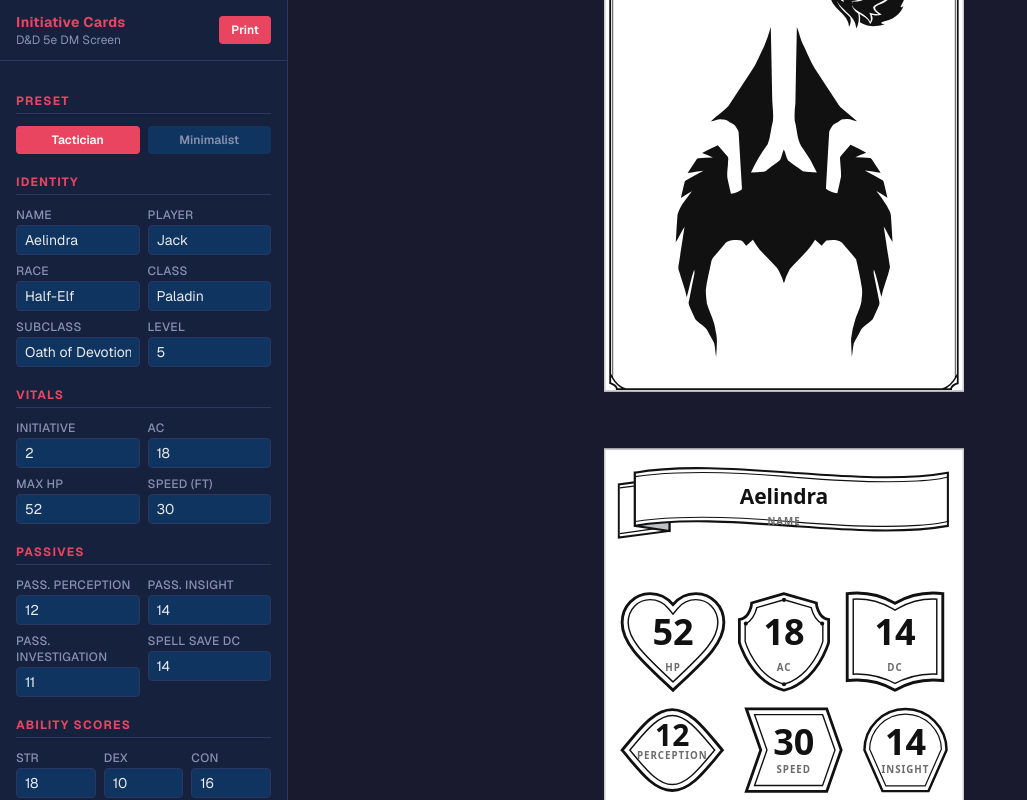
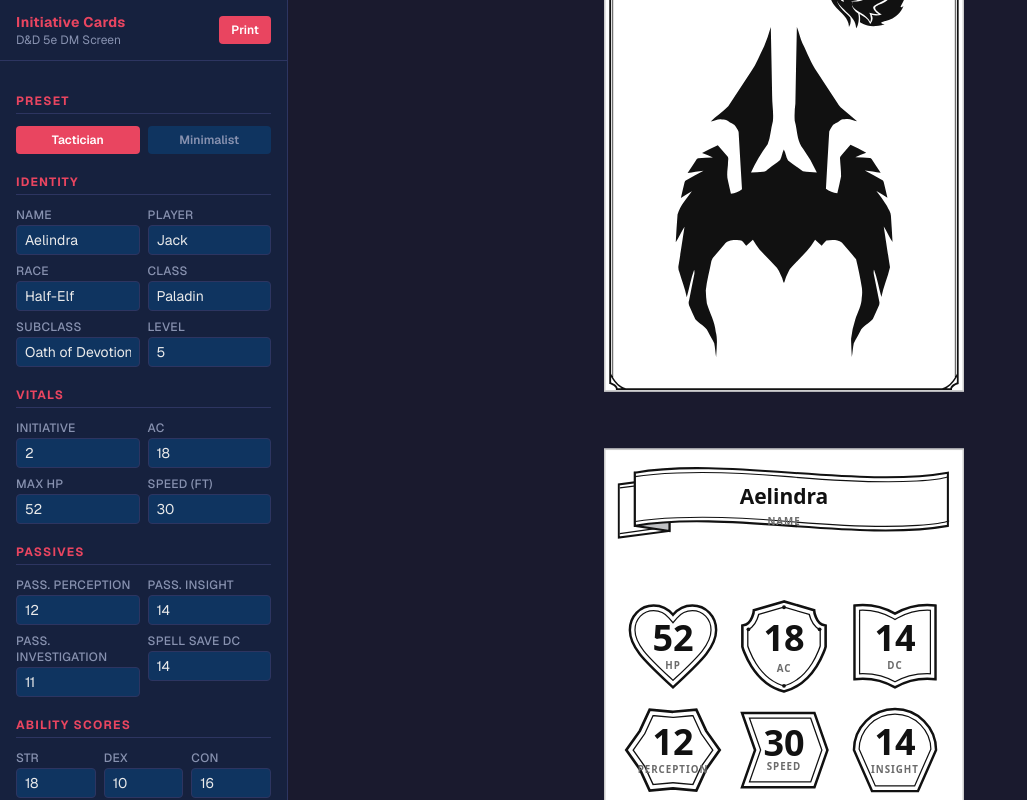
Before and after one commit to Jackclarke95/initiative-card-generator, a Next.js app: page / in a window 1280 px wide. Shown: the whole page, without its empty margins (0-1027 px from the left). Built offline with nearby package versions, Linux system fonts and the light colour scheme.

Commit message:
Add star icon

```diff
--- a/components/CardFrames.tsx
+++ b/components/CardFrames.tsx
@@ -458,22 +458,21 @@ export function Chevron({
   );
 }
 
-// ── Eye (Passive Perception) — companion piece to the Heart/Shield ────
-// A symmetric almond/vesica silhouette on the same 57.6 × 55.08 canvas as
-// the Heart and Save book, with matching corner points (2.4 / 55.2) so it
-// sits at the same scale in the row. Pointed canthi left and right, lids
-// curving away evenly top and bottom — taller than a flat almond (width
-// 52.8 : height 42.56, ≈1.24 aspect) so the label has vertical room.
-const EYE_SHAPE =
-  "M2.4,27.54C10.4,18.34,18.4,6.22,28.8,6.22C39.2,6.22,47.2,18.34,55.2,27.54C47.2,36.74,39.2,48.78,28.8,48.78C18.4,48.78,10.4,36.74,2.4,27.54Z";
+// ── Star (Passive Perception) — a six-pointed compass rose ────────────
+// Six shallow points (outer radius 26, inner radius 21.32 — an 0.82
+// ratio, close to a circle), every tip and notch opening past 100° so
+// nothing reads as a thin spike. Oriented so it stands on two of its
+// points — like feet — with a shallow concave notch between them
+// (mirrored at the top too, a consequence of the 6-fold symmetry),
+// rather than balancing on a single point.
+const STAR_SHAPE =
+  "M28.4,3.6L41.4,2.4L46.86,14.26L54.4,24.92L46.86,35.58L41.4,47.43L28.4,46.24L15.4,47.43L9.94,35.58L2.4,24.92L9.94,14.26L15.4,2.4Z";
 
-/** Eye-shaped stat frame with value + label, e.g. "15" over "Perception".
+/** Compass-star stat frame with value + label, e.g. "15" over "Perception".
  *  Cropped tight to the shape's own bounds (plus the usual 2.4-unit
- *  margin) rather than the shared 57.6 × 55.08 canvas, so its container's
- *  width/height ratio matches what's actually drawn — without this, the
- *  taller-than-wide canvas leaves the shape letterboxed and undersized,
- *  and the label overflows past its visibly-smaller edges. */
-export function Eye({
+ *  margin) rather than the shared canvas, so the container's aspect
+ *  ratio matches what's actually drawn (see the Orb's note on this). */
+export function Star({
   width,
   height,
   value,
@@ -483,16 +482,10 @@ export function Eye({
     <IconFrame
       width={width}
       height={height}
-      path={EYE_SHAPE}
-      viewBox="0 3.82 57.6 47.36"
+      path={STAR_SHAPE}
+      viewBox="0 0 56.8 49.83"
       value={value}
       label={label}
-      // The canthi taper the interior narrow near top and bottom — pull
-      // the label up off the point, into the wider zone nearer centre,
-      // and cap the value a bit smaller so it doesn't grow into the top
-      // taper once the label zone eats into its space.
-      bottomInset={Math.round(height * 0.3)}
-      maxValueSize={20}
     />
   );
 }
--- a/components/InitiativeCard.tsx
+++ b/components/InitiativeCard.tsx
@@ -10,7 +10,7 @@ import {
   Chevron,
   Shield,
   Heart,
-  Eye,
+  Star,
   Orb,
   NameScroll,
   DragonScroll,
@@ -55,6 +55,24 @@ const label = (size: number, color = "#a3a3a3"): React.CSSProperties => ({
   lineHeight: 1.3,
 });
 
+/** Fixed-width centering slot: lets two badges with different natural
+ *  widths (e.g. Heart vs. Star) share one alignment axis between rows,
+ *  by centering each inside the same-width box rather than relying on
+ *  their raw widths to match. */
+function Slot({
+  width,
+  children,
+}: {
+  width: number;
+  children?: React.ReactNode;
+}) {
+  return (
+    <div style={{ width, display: "flex", justifyContent: "center" }}>
+      {children}
+    </div>
+  );
+}
+
 // ── DM-facing side ────────────────────────────────────────────────────
 
 function DmFace({ card }: { card: CardData }) {
@@ -65,18 +83,25 @@ function DmFace({ card }: { card: CardData }) {
   // The AC shield keeps its official 48:55 aspect ratio; sizes leave room
   // for the full-aspect Name scroll above.
   const S = compact
-    ? { row: 26, sqH: 48, shW: 54, shH: 62, gap: 4 }
-    : { row: 28, sqH: 52, shW: 52, shH: 60, gap: 4 };
-  // Heart/Shield/Book are drawn 20% larger than the base shield size.
+    ? { row: 26, shW: 54, shH: 62, gap: 4 }
+    : { row: 28, shW: 52, shH: 60, gap: 4 };
+  // All six stat badges share one height so both rows read as one
+  // consistent size — back to the original (pre-unification) size.
+  const iconH = S.shH;
   const badgeW = Math.round(S.shW * 1.2);
-  const badgeH = Math.round(S.shH * 1.2);
   // The hearts (HP, Save) are drawn 1.2× wider than the shield.
   const heartW = Math.round(badgeW * 1.2);
   const saveW = heartW;
-  // Eye/Orb (Perception/Insight) share the Chevron's height so the row
-  // reads as one size; each width follows its own shape's viewBox aspect.
-  const eyeW = Math.round(S.shH * 1.2162);
-  const orbW = Math.round(S.shH * 1.0);
+  // Chevron/Star/Orb widths each follow that shape's own viewBox aspect
+  // ratio at the shared height, so nothing gets stretched or letterboxed.
+  const chevronW = Math.round(iconH * (55 / 48));
+  const starW = Math.round(iconH * (56.8 / 49.83));
+  const orbW = iconH; // Orb's viewBox is a 1:1 square.
+  // HP/Perception share a slot, and DC/Insight share a slot — each
+  // shape centers inside its slot, so the two rows' differing natural
+  // widths still align on the same vertical axis. Using one slot width
+  // for both sides also keeps AC/Speed centered exactly between them.
+  const slotW = Math.max(heartW, starW, saveW, orbW);
 
   const classLine = [
     card.characterClass,
@@ -163,28 +188,30 @@ function DmFace({ card }: { card: CardData }) {
               alignItems: "center",
             }}
           >
+            <Slot width={slotW}>
               <Heart
                 value={card.maxHp}
                 label={"HP"}
                 width={heartW}
-              height={badgeH}
+                height={iconH}
               />
+            </Slot>
             <Shield
               value={card.ac}
               label={"AC"}
               width={badgeW}
-              height={badgeH}
+              height={iconH * 1.1}
             />
-            {toggles.showSpellSaveDC ? (
+            <Slot width={slotW}>
+              {toggles.showSpellSaveDC && (
                 <SaveBox
                   value={card.spellSaveDC}
                   label="DC"
                   width={saveW}
-                height={badgeH}
+                  height={iconH}
                 />
-            ) : (
-              <div style={{ width: saveW }} />
               )}
+            </Slot>
           </div>
           <div
             style={{
@@ -193,32 +220,32 @@ function DmFace({ card }: { card: CardData }) {
               alignItems: "center",
             }}
           >
-            {toggles.showPassives ? (
-              <Eye
+            <Slot width={slotW}>
+              {toggles.showPassives && (
+                <Star
                   value={card.passivePerception}
                   label="Perception"
-                width={eyeW}
-                height={S.shH}
+                  width={starW}
+                  height={iconH}
                 />
-            ) : (
-              <div style={{ width: eyeW }} />
               )}
+            </Slot>
             <Chevron
               value={card.speed}
               label="Speed"
-              width={69}
-              height={S.shH}
+              width={chevronW}
+              height={iconH * 0.9}
             />
-            {toggles.showPassives ? (
+            <Slot width={slotW}>
+              {toggles.showPassives && (
                 <Orb
                   value={card.passiveInsight}
                   label="Insight"
                   width={orbW}
-                height={S.shH}
+                  height={iconH * 1.}
                 />
-            ) : (
-              <div style={{ width: orbW }} />
               )}
+            </Slot>
           </div>
         </div>
 
```
Lines whose indentation alone changed are shown as unchanged.
